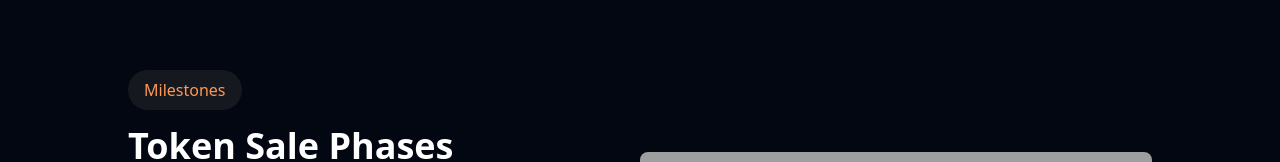
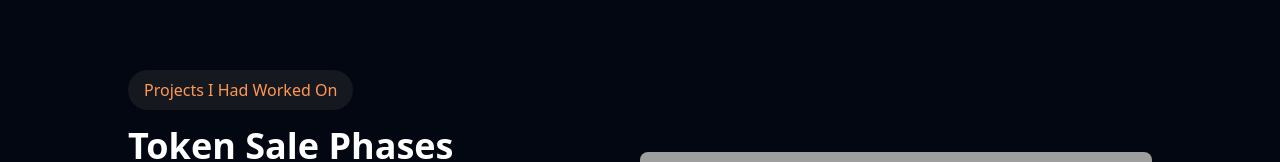
Before and after one commit to Biniyamgirma/portflio-website, a React (Vite) app: page / in a window 1280 px wide. Shown: the part 2798-2960 px from the top of the page. Built offline with nearby package versions, Linux system fonts and the light colour scheme; grey boxes are pictures that could not be loaded; a web font is replaced by a local one.

Commit message:
added colors and styles to projects file

```diff
--- a/src/components/Projects.jsx
+++ b/src/components/Projects.jsx
@@ -5,7 +5,7 @@ function Projects() {
     <section className="flex w-full flex-col items-center bg-gray-950">
   <div className="flex h-auto w-80/100 items-center justify-center">
     <div className="w-full">
-      <button className="my-4 rounded-full bg-[#3939395C] px-4 py-2 text-[#FF9853]">Milestones</button>
+      <button className="my-4 rounded-full bg-[#3939395C] px-4 py-2 text-[#FF9853]">Projects I Had Worked On</button>
       <h4 className="text-4xl font-semibold wrap-break-word text-[#FFFFFF] md:w-70/100">Token Sale Phases & Milestones</h4>
       <div id="project" className="my-8 flex h-auto w-70/100 flex-col">
         <button className="max-w-[120px] rounded-full bg-[#FF9853] px-4 py-2 text-white"><a href="#">Project Link</a></button>
```
